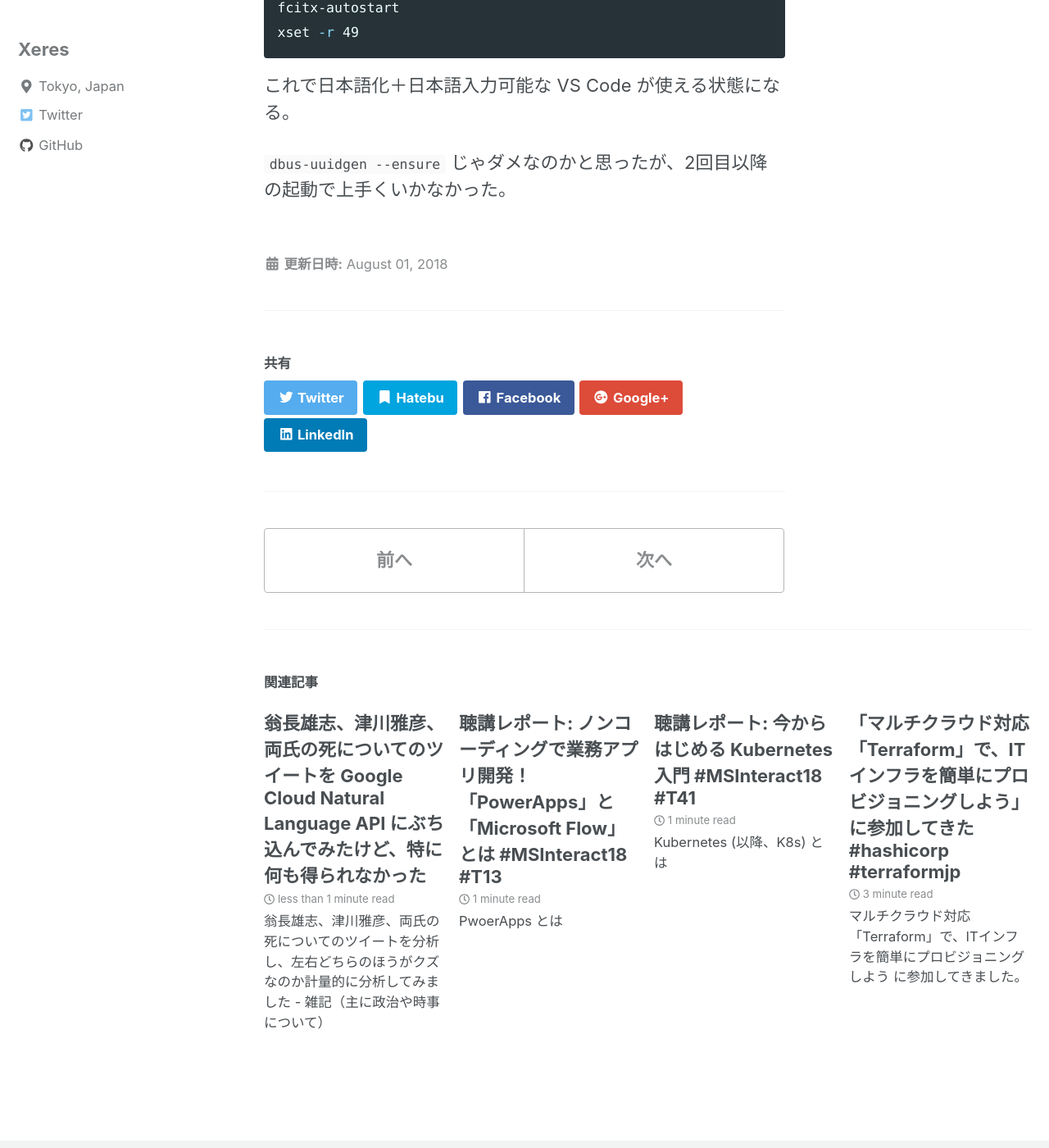
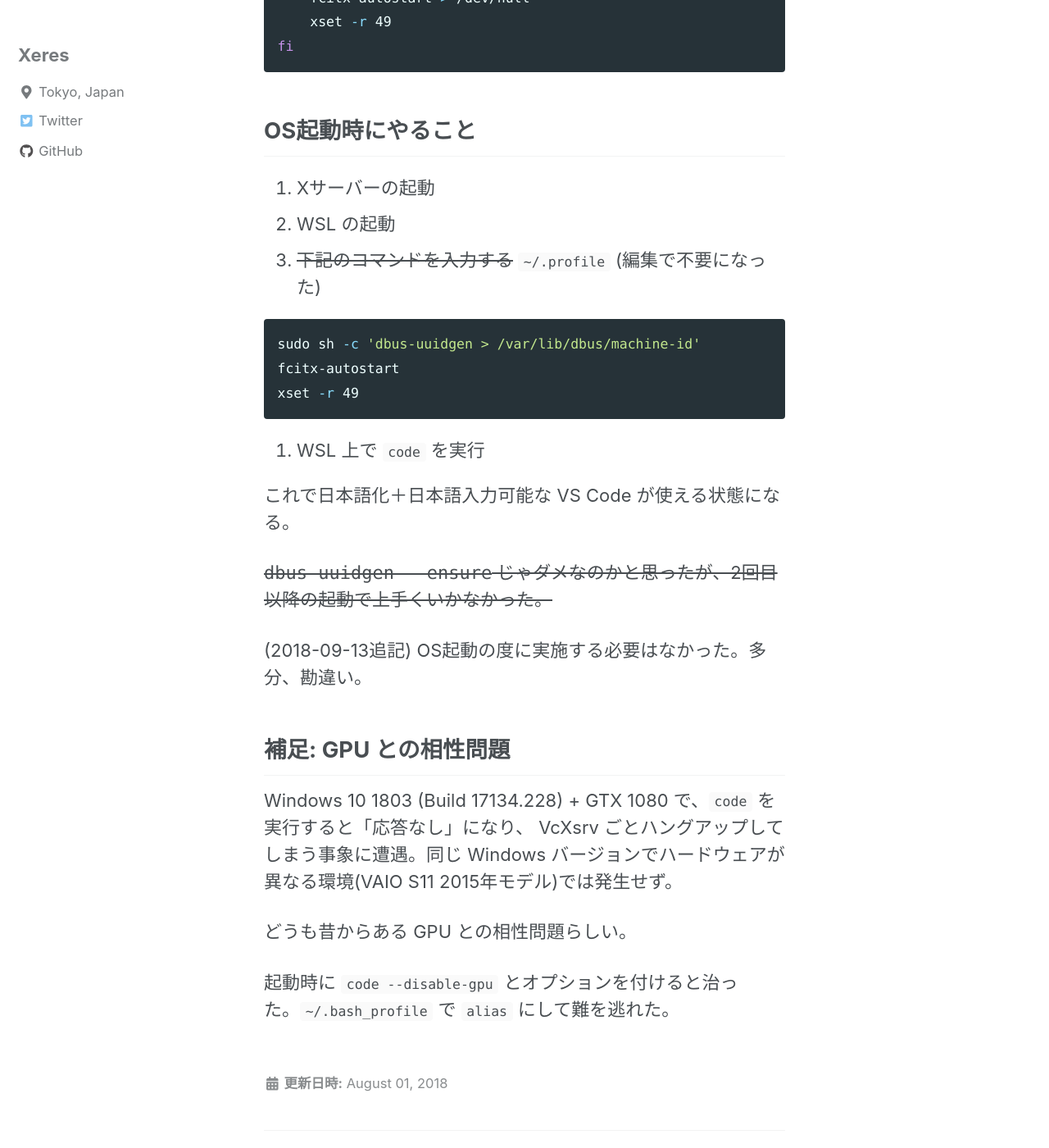
Before and after one commit to xeres/xeres.github.io, a Jekyll site: the page built from _posts/2018-08-01-installing-vscode-for-linux-in-wsl-ubuntu-18.04-lts.md, in a window 1280 px wide and 1400 px high, scrolled down 4882 px. Shown: the whole window at 82% size. Built offline with Jekyll 4.4.1, drawn with Linux system fonts in a browser that asks for light colours; nearby versions of some CDN libraries; some of the changed text lies outside the part shown.

Commit message:
Improbed _posts/2018-08-01-installing-vscode-for-linux-in-wsl-ubuntu-18.04-lts.md
* Added a ~/.profile scripts.
* Added a workaround `code --disable-gpu`.
* Removed that `dbus-uuigen --ensure` each time to start WSL.

````diff
--- a/_posts/2018-08-01-installing-vscode-for-linux-in-wsl-ubuntu-18.04-lts.md
+++ b/_posts/2018-08-01-installing-vscode-for-linux-in-wsl-ubuntu-18.04-lts.md
@@ -131,10 +131,22 @@ sudo sh -c 'echo Asia/Tokyo > /etc/timezone'
 sudo dpkg-reconfigure --frontend noninteractive tzdata
 ```
 
+## OS起動後の WSL 初回起動時に自動的に IME が使えるようにする
+
+`~/.profile` の最後に下記を追記
+
+```bash
+if ! pgrep mozc_server > /dev/null; then
+    fcitx-autostart > /dev/null
+    xset -r 49
+fi
+```
+
 ## OS起動時にやること
 
 1. Xサーバーの起動
-2. 下記のコマンドを入力する
+2. WSL の起動
+3. ~~下記のコマンドを入力する~~ `~/.profile` (編集で不要になった)
 
 ```shell
 sudo sh -c 'dbus-uuidgen > /var/lib/dbus/machine-id'
@@ -142,9 +154,23 @@ fcitx-autostart
 xset -r 49
 ```
 
+4. WSL 上で `code` を実行
+
 これで日本語化＋日本語入力可能な VS Code が使える状態になる。
 
-`dbus-uuidgen --ensure` じゃダメなのかと思ったが、2回目以降の起動で上手くいかなかった。
+~~`dbus-uuidgen --ensure` じゃダメなのかと思ったが、2回目以降の起動で上手くいかなかった。~~
+
+(2018-09-13追記) OS起動の度に実施する必要はなかった。多分、勘違い。
+
+## 補足: GPU との相性問題
+
+Windows 10 1803 (Build 17134.228) + GTX 1080 で、`code` を実行すると「応答なし」になり、
+VcXsrv ごとハングアップしてしまう事象に遭遇。同じ Windows バージョンでハードウェアが
+異なる環境(VAIO S11 2015年モデル)では発生せず。
+
+どうも昔からある GPU との相性問題らしい。
+
+起動時に `code --disable-gpu` とオプションを付けると治った。`~/.bash_profile` で `alias` にして難を逃れた。
 
 [whatsnew-wsl-fcu]: https://blogs.msdn.microsoft.com/commandline/2017/10/11/whats-new-in-wsl-in-windows-10-fall-creators-update/
 [vcxsrv]: https://sourceforge.net/projects/vcxsrv/
````
